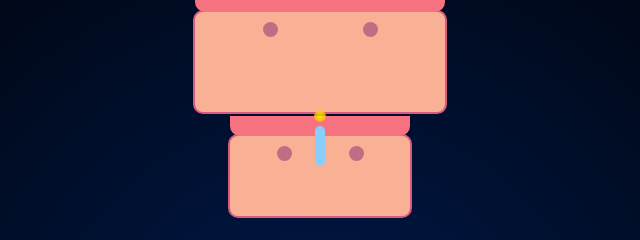
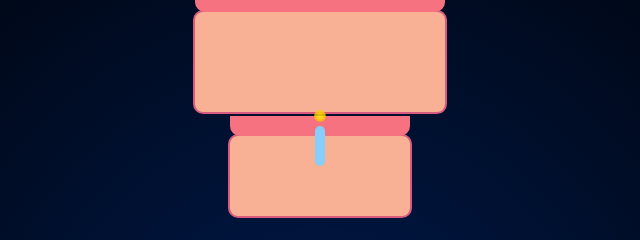
Before and after one commit to Erisjola/Animation_birthday, a plain HTML site: page index.html in a window 1280 px wide. Shown: the top 240 px of the page, 320-960 px from the left. Drawn offline with Linux system fonts and the light colour scheme.

Commit message:
Update index.html

```diff
--- a/index.html
+++ b/index.html
@@ -12,11 +12,13 @@
         <div class="cake">
             <div class="layer layer1">
                 <div class="frosting"></div>
-                <div class="decorations"></div>
+                <div class="cherry"></div>
+                <div class="cherry"></div>
+                <div class="cherry"></div>
             </div>
             <div class="layer layer2">
                 <div class="frosting"></div>
-                <div class="decorations"></div>
+                <div class="cherry"></div>
                 <div class="candle">
                     <div class="flame"></div>
                 </div>
```
